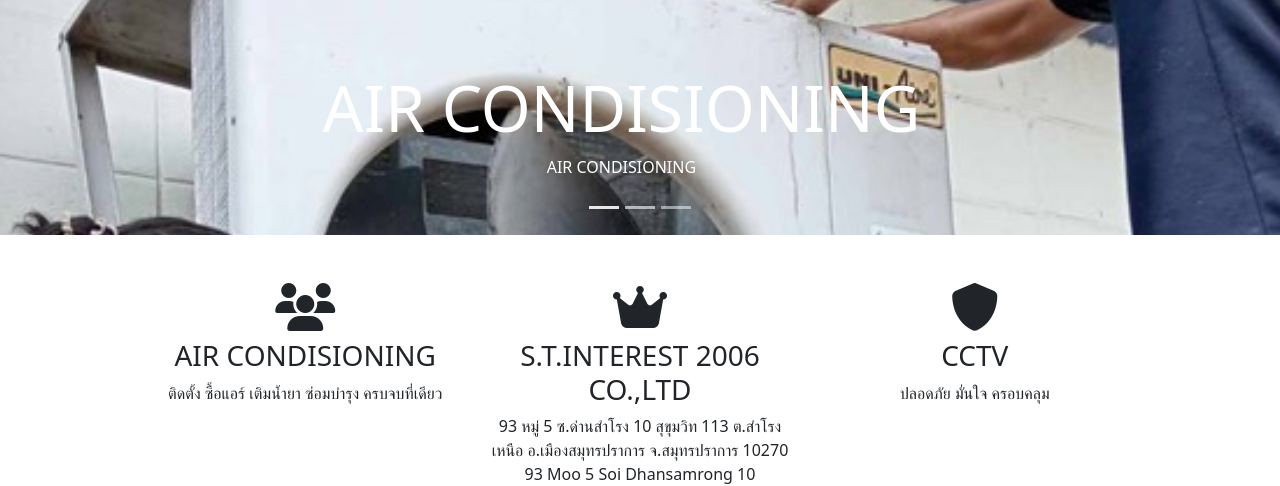
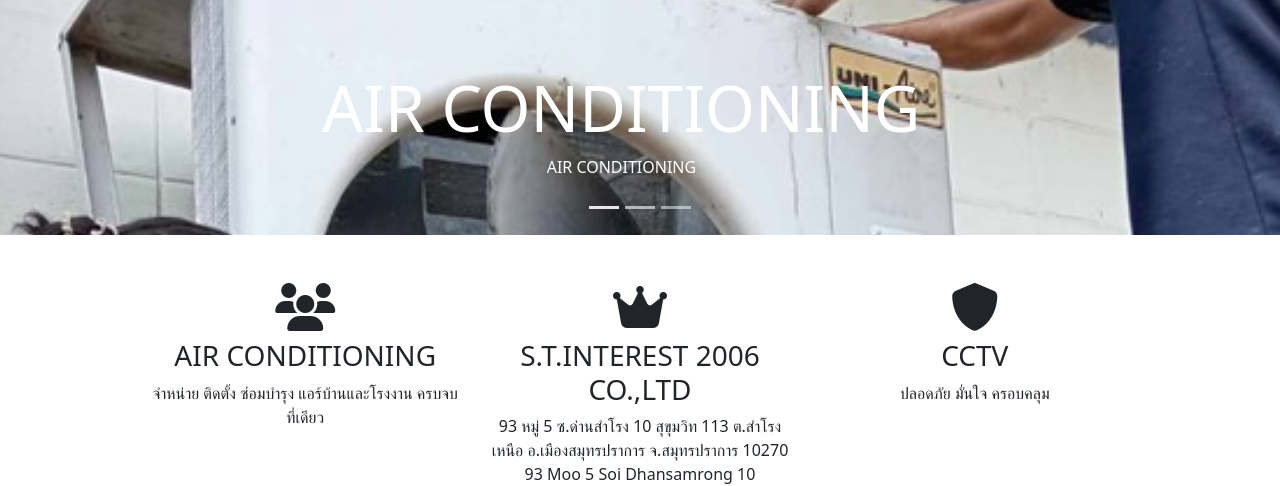
Before and after one commit to Fuji0075/STINTEREST.github.io, a plain HTML site: page index.html in a window 1280 px wide. Shown: the part 411-897 px from the top of the page. Drawn offline with nearby package versions, Linux system fonts and the light colour scheme; a web font is replaced by a local one.

Commit message:
Update index.html

```diff
--- a/index.html
+++ b/index.html
@@ -51,8 +51,8 @@
                 <div class="carousel-item carousel-image-1 active">
                     <div class="container">
                         <div class="carousel-caption d-none d-sm-block">
-                            <h1 class="display-3">AIR CONDISIONING</h1>
-                            <p>AIR CONDISIONING</p>
+                            <h1 class="display-3">AIR CONDITIONING</h1>
+                            <p>AIR CONDITIONING</p>
                         </div>
                     </div>
                 </div>
@@ -86,8 +86,8 @@
                 <div class="row">
                     <div class="col-md-4 text-center mb-4">
                         <i class="fa-solid fa-users fa-3x mb-2"></i>
-                        <h3>AIR CONDISIONING</h3>
-                        <p>ติดตั้ง ซื้อแอร์ เติมน้ำยา ซ่อมบำรุง ครบจบที่เดียว</p>
+                        <h3>AIR CONDITIONING</h3>
+                        <p>จำหน่าย ติดตั้ง ซ่อมบำรุง แอร์บ้านและโรงงาน ครบจบที่เดียว</p>
                     </div>
                     <div class="col-md-4 text-center mb-4">
                         <i class="fa-solid fa-crown fa-3x mb-2"></i>
```
